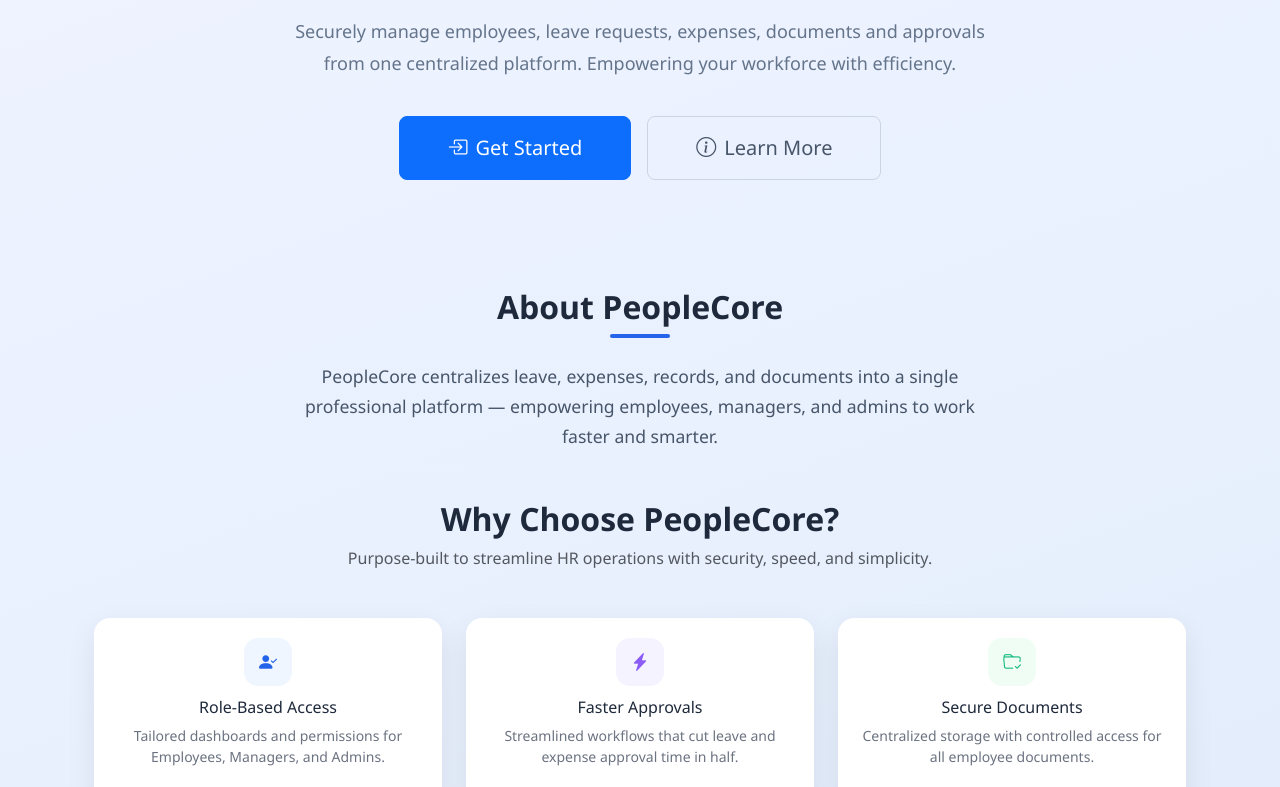
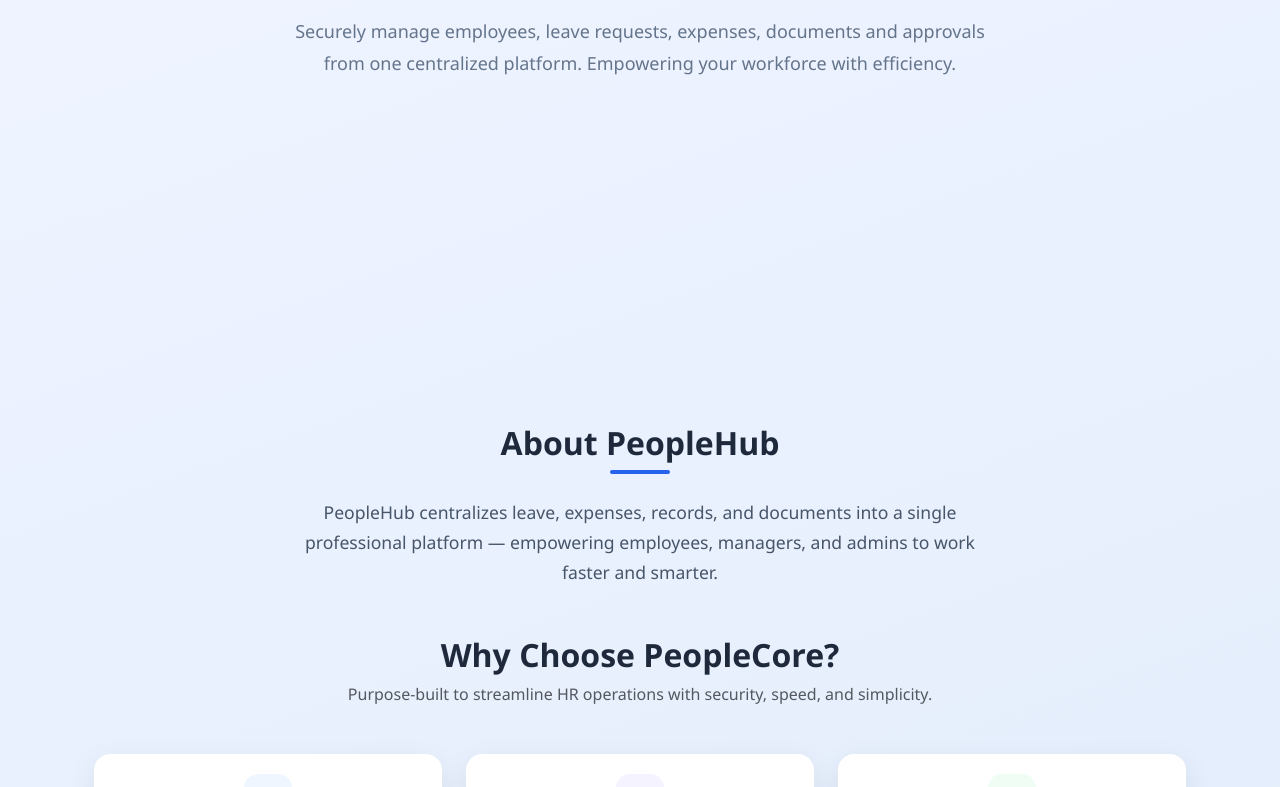
Before and after one commit to Saraswathi52/Emp-portal, a React (Vite) app: page / in a window 1280 px wide. Shown: the part 293-1080 px from the top of the page. Built offline with nearby package versions, Linux system fonts and the light colour scheme.

Commit message:
update reports

```diff
--- a/src/pages/Home.jsx
+++ b/src/pages/Home.jsx
@@ -101,26 +101,7 @@
           from one centralized platform. Empowering your workforce with efficiency.
         </p>
 
-        <div className="hero-actions">
-          <button
-            className="btn btn-primary btn-lg px-5 py-3"
-            onClick={() => setShowPopup(true)}
-          >
-            <i className="bi bi-box-arrow-in-right me-2"></i>
-            Get Started
-          </button>
-          <button
-            className="btn btn-outline-secondary btn-lg px-5 py-3"
-            onClick={() => {
-              document
-                .getElementById("about")
-                ?.scrollIntoView({ behavior: "smooth" });
-            }}
-          >
-            <i className="bi bi-info-circle me-2"></i>
-            Learn More
-          </button>
-        </div>
+
       </div>
 
 {showWelcome && (
@@ -216,22 +197,22 @@
   </div>
 )}
 <div
-  className="container py-5" style={{ scrollMarginTop: "100px", paddingTop: "5rem" }}
+  className="container py-5"
   id="about"
-  style={{ scrollMarginTop: "100px" }}
+  style={{ scrollMarginTop: "100px", marginTop: "200px" }}
 >
 
   <div className="text-center mb-5">
 
     <h2 className="fw-bold">
-      About PeopleCore
+      About PeopleHub
     </h2>
     <div style={{
       width: "60px", height: "4px", background: "var(--primary)",
       borderRadius: "2px", margin: "0 auto 1.5rem"
     }} />
     <p style={{ color: "var(--gray-600)", fontSize: "1.1rem", maxWidth: "700px", margin: "0 auto", lineHeight: "1.7" }}>
-    PeopleCore centralizes leave, expenses, records, and documents into a single professional platform — empowering employees, managers, and admins to work faster and smarter.
+    PeopleHub centralizes leave, expenses, records, and documents into a single professional platform — empowering employees, managers, and admins to work faster and smarter.
     </p>
 
   </div>
--- a/src/pages/Leave.jsx
+++ b/src/pages/Leave.jsx
@@ -356,7 +356,7 @@
                 </div>
               </div>
               <div className="col-lg-6 d-flex">
-                  <div
+                <div
                   className="card-dashboard p-4 flex-fill d-flex flex-column"
                   onClick={() => setShowAllHolidays(true)}
                   style={{
@@ -472,7 +472,7 @@
                 </div>
                 <div style={{ maxHeight: "420px", overflowY: "auto", paddingRight: "4px" }}>
                   {(() => {
-                    const months = ['Jan','Feb','Mar','Apr','May','Jun','Jul','Aug','Sep','Oct','Nov','Dec'];
+                    const months = ['Jan', 'Feb', 'Mar', 'Apr', 'May', 'Jun', 'Jul', 'Aug', 'Sep', 'Oct', 'Nov', 'Dec'];
                     const sorted = [...upcomingHolidays];
                     const today = new Date(); today.setHours(0, 0, 0, 0);
                     const nextIdx = sorted.findIndex(h => new Date(h.date) >= today);
--- a/src/pages/Reports.jsx
+++ b/src/pages/Reports.jsx
@@ -205,34 +205,21 @@
               </select>
             </div>
 
+            <div className="d-flex align-items-center gap-2 flex-grow-1" style={{ minWidth: "200px" }}>
+              <i className="bi bi-file-earmark-text" style={{ color: "var(--gray-500)" }}></i>
+              <select className="form-select form-select-sm" value={activeTab} onChange={e => setActiveTab(e.target.value)}>
+                {reportTypes.map((type) => (
+                  <option key={type} value={type}>{type} Report</option>
+                ))}
+              </select>
+            </div>
+
             <button className="btn-custom-primary btn-sm px-4">
               Apply Filters
             </button>
           </div>
 
-          <div className="nav-tabs-scrollable mb-4" style={{ overflowX: "auto", whiteSpace: "nowrap", paddingBottom: "5px" }}>
-            <ul className="nav nav-pills gap-2 flex-nowrap">
-              {reportTypes.map((type) => (
-                <li className="nav-item" key={type}>
-                  <button
-                    className={`nav-link px-4 py-2 ${activeTab === type ? 'active' : ''}`}
-                    style={{
-                      borderRadius: "50px",
-                      fontSize: "0.9rem",
-                      fontWeight: 500,
-                      backgroundColor: activeTab === type ? 'var(--primary)' : 'var(--white)',
-                      color: activeTab === type ? '#fff' : 'var(--gray-600)',
-                      border: activeTab === type ? '1px solid var(--primary)' : '1px solid var(--gray-200)',
-                      transition: "all 0.2s ease"
-                    }}
-                    onClick={() => setActiveTab(type)}
-                  >
-                    {type} Report
-                  </button>
-                </li>
-              ))}
-            </ul>
-          </div>
+
 
           <div className="row g-3 mb-4">
             {currentReport.stats.map((s) => (
```
